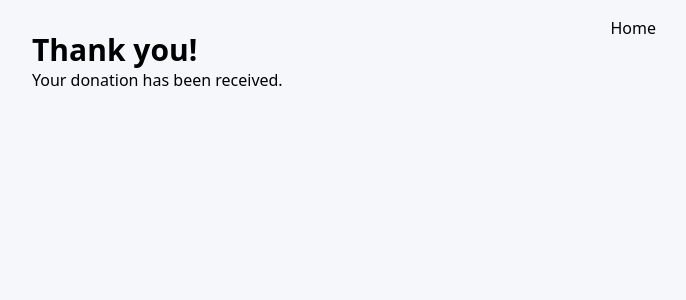
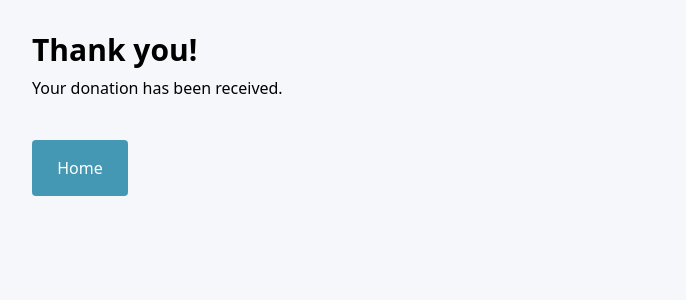
Before and after one commit to Shriom-Trivedi/buy-me-a-chai, a Next.js app: page /thank-you in a window 1280 px wide. Shown: the top 300 px of the page, without its empty margins (304-990 px from the left). Built offline with nearby package versions, Linux system fonts and the light colour scheme.

Commit message:
cancel & thank-you page ui is updated

```diff
--- a/pages/cancel.tsx
+++ b/pages/cancel.tsx
@@ -1,22 +1,26 @@
-import Head from "next/head";
-import Link from "next/link";
+import Head from 'next/head';
+import Link from 'next/link';
 
 export default function ThankYou() {
   return (
     <div>
       <Head>
         <title>Buy me a chai</title>
-        <meta name="description" content="buy me a chai" />
-        <link rel="icon" href="/tea-cup5.svg" />
+        <meta name='description' content='buy me a chai' />
+        <link rel='icon' href='/tea-cup5.svg' />
       </Head>
 
-      <main className="max-w-2xl p-4 m-auto flex">
-        <div className="flex-1 p-4">
-          <h1 className="text-3xl font-bold">Sorry you had to cancel</h1>
+      <main className='max-w-2xl p-4 m-auto flex flex-col'>
+        <div className='flex-1 p-4'>
+          <h1 className='text-3xl mb-2 font-bold'>Sorry you had to cancel</h1>
           <p>See you next time</p>
         </div>
 
-        <Link href="/">Home</Link>
+        <Link href='/'>
+          <div className='py-4 ml-4 mt-6 flex rounded justify-center w-[15%] cursor-pointer bg-[#4598b4] text-white hover:opacity-80'>
+            Home
+          </div>
+        </Link>
       </main>
     </div>
   );
--- a/pages/thank-you.tsx
+++ b/pages/thank-you.tsx
@@ -1,21 +1,25 @@
-import Head from "next/head";
-import Link from "next/link";
+import Head from 'next/head';
+import Link from 'next/link';
 
 export default function ThankYou() {
   return (
     <div>
       <Head>
         <title>Thank You</title>
-        <meta name="description" content="Buy me a chai" />
-        <link rel="icon" href="/favicon.ico" />
+        <meta name='description' content='Buy me a chai' />
+        <link rel='icon' href='/favicon.ico' />
       </Head>
 
-      <main className="max-w-2xl p-4 m-auto flex">
-        <div className="flex-1 p-4">
-          <h1 className="text-3xl font-bold">Thank you!</h1>
+      <main className='max-w-2xl p-4 m-auto flex flex-col'>
+        <div className='flex-1 p-4'>
+          <h1 className='text-3xl mb-2 font-bold'>Thank you!</h1>
           <p>Your donation has been received.</p>
         </div>
-        <Link href="/">Home</Link>
+        <Link href='/'>
+          <div className='py-4 ml-4 mt-6 flex rounded justify-center w-[15%] cursor-pointer bg-[#4598b4] text-white hover:opacity-80'>
+            Home
+          </div>
+        </Link>
       </main>
     </div>
   );
```
